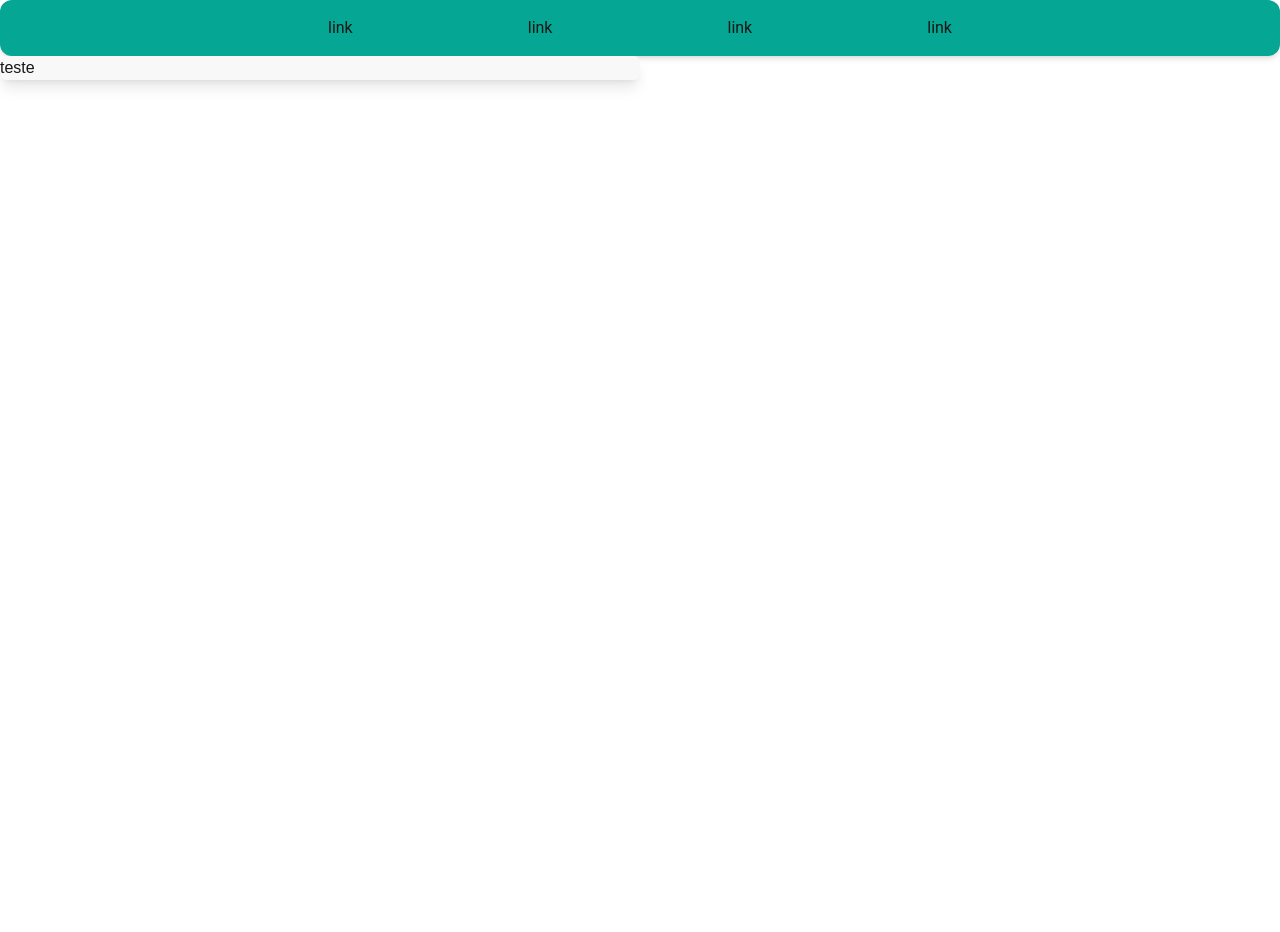
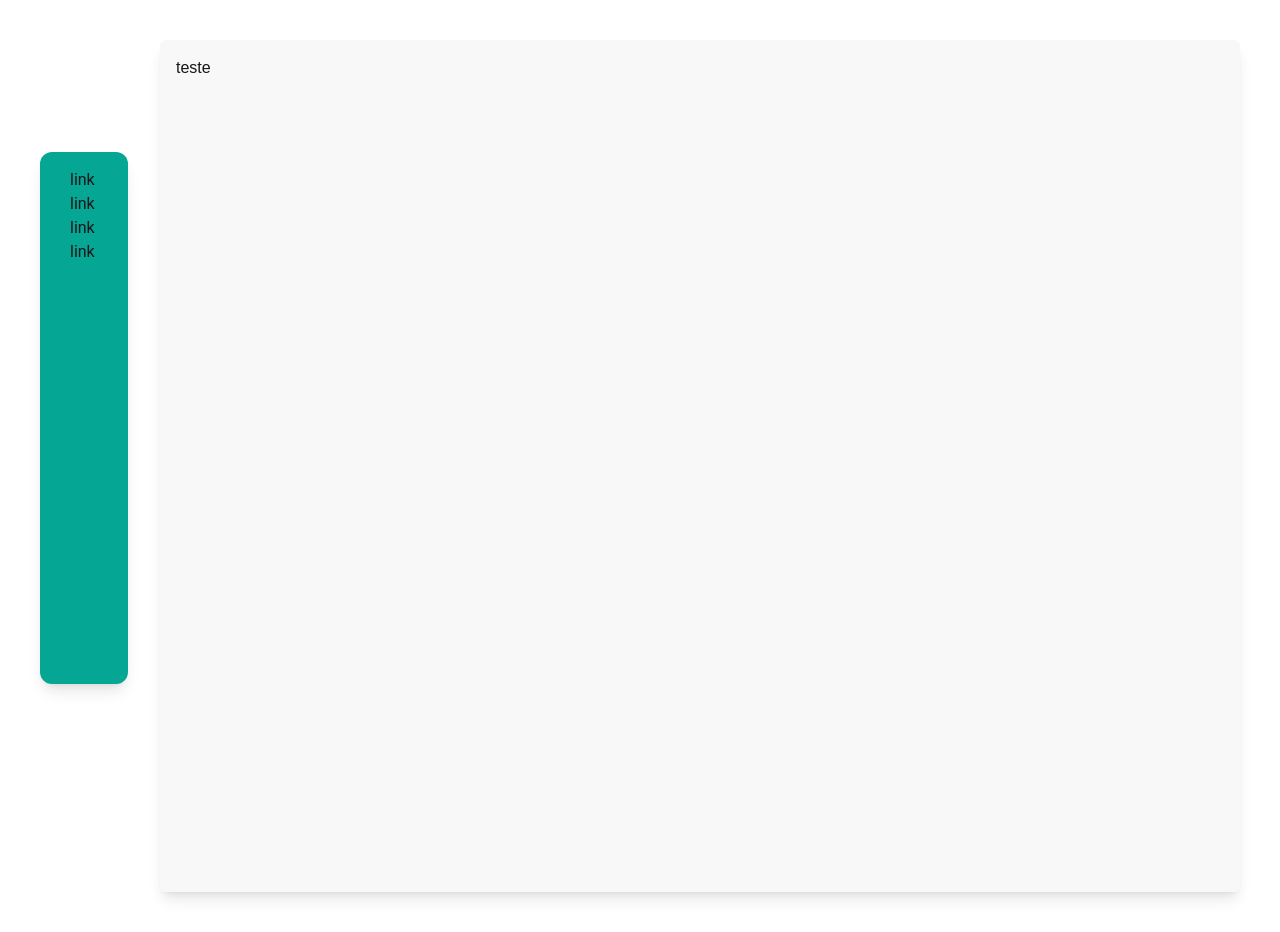
Before and after one commit to softexrecifepe/PI-MASCOTS-TURMA-09-EQUIPE-03, a Next.js app: page / in a window 1280 px wide. Before the commit the page ends 800 px from the top, so only its background shows below. Built offline with nearby package versions, Linux system fonts and the light colour scheme.

Commit message:
complete MainPage component

```diff
--- a/src/app/components/AsideContent.tsx
+++ b/src/app/components/AsideContent.tsx
@@ -1,9 +1,9 @@
 export function AsideContent() {
   return (
     <>
-      <aside className="bg-mascots-primary-600 p-4 font-sans rounded-xl shadow-md">
-        <nav className="flex flex-row gap-2 justify-center">
-          <div className="w-1/2 flex justify-between">
+      <aside className="bg-mascots-primary-600 p-4 font-sans rounded-xl shadow-lg max-h-aisde-main-height mt-28">
+        <nav className="flex gap-2 justify-center">
+          <div className="w-1/2 flex flex-col justify-between">
             <a href="#">link</a>
             <a href="#">link</a>
             <a href="#">link</a>
--- a/src/app/components/MainContent.tsx
+++ b/src/app/components/MainContent.tsx
@@ -1,8 +1,8 @@
 export function MainContent() {
   return (
     <>
-      <main className="bg-mascots-secundary-50 w-1/2 h1/2 shadow-lg rounded-md">
-        <p>teste</p>
+      <main className="bg-mascots-secundary-50 shadow-lg rounded-md p-4">
+        <div>teste</div>
       </main>
     </>
   );
--- /dev/null
+++ b/src/app/components/MainPage.tsx
@@ -0,0 +1,13 @@
+import { AsideContent } from "./AsideContent";
+import { MainContent } from "./MainContent";
+
+export function MainPage() {
+  return (
+    <>
+      <div className="grid grid-cols-grid-main w-full p-10 gap-8 h-height-main">
+        <AsideContent />
+        <MainContent />
+      </div>
+    </>
+  );
+}
--- a/src/app/page.tsx
+++ b/src/app/page.tsx
@@ -1,11 +1,9 @@
-import { AsideContent } from "./components/AsideContent";
-import { MainContent } from "./components/MainContent";
+import { MainPage } from "./components/MainPage";
 
 export default function Home() {
   return (
     <>
-      <AsideContent />
-      <MainContent />
+      <MainPage />
     </>
   );
 }
--- a/tailwind.config.ts
+++ b/tailwind.config.ts
@@ -8,6 +8,17 @@ const config: Config = {
   ],
   theme: {
     extend: {
+      maxHeight: {
+        // Adicionando a altura mínima de 133rem
+        "aisde-main-height": "33.25rem",
+      },
+      height: {
+        // Adicionando a largura personalizada de 932px convertida para rem
+        "height-main": "58.25rem",
+      },
+      gridTemplateColumns: {
+        "grid-main": "5.5rem 1fr",
+      },
       fontFamily: {
         sans: ["Roboto", "sans-serif"],
       },
```
